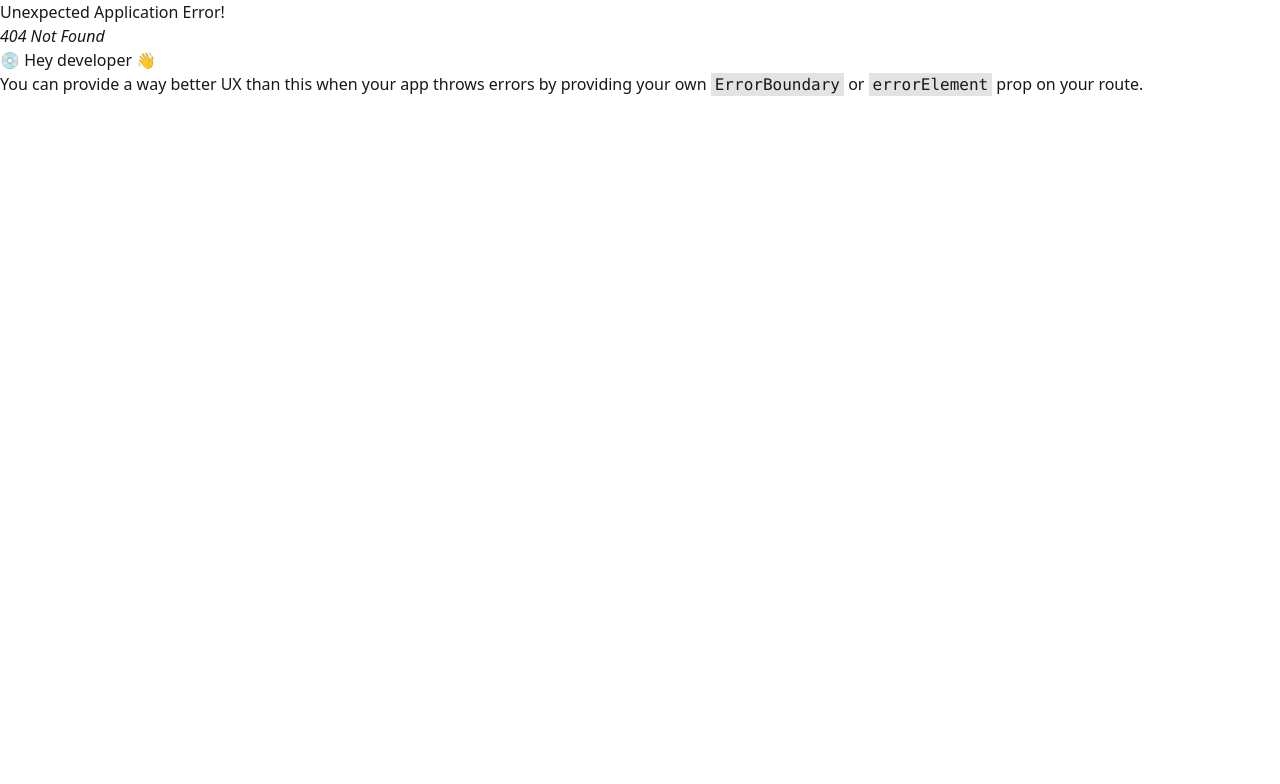
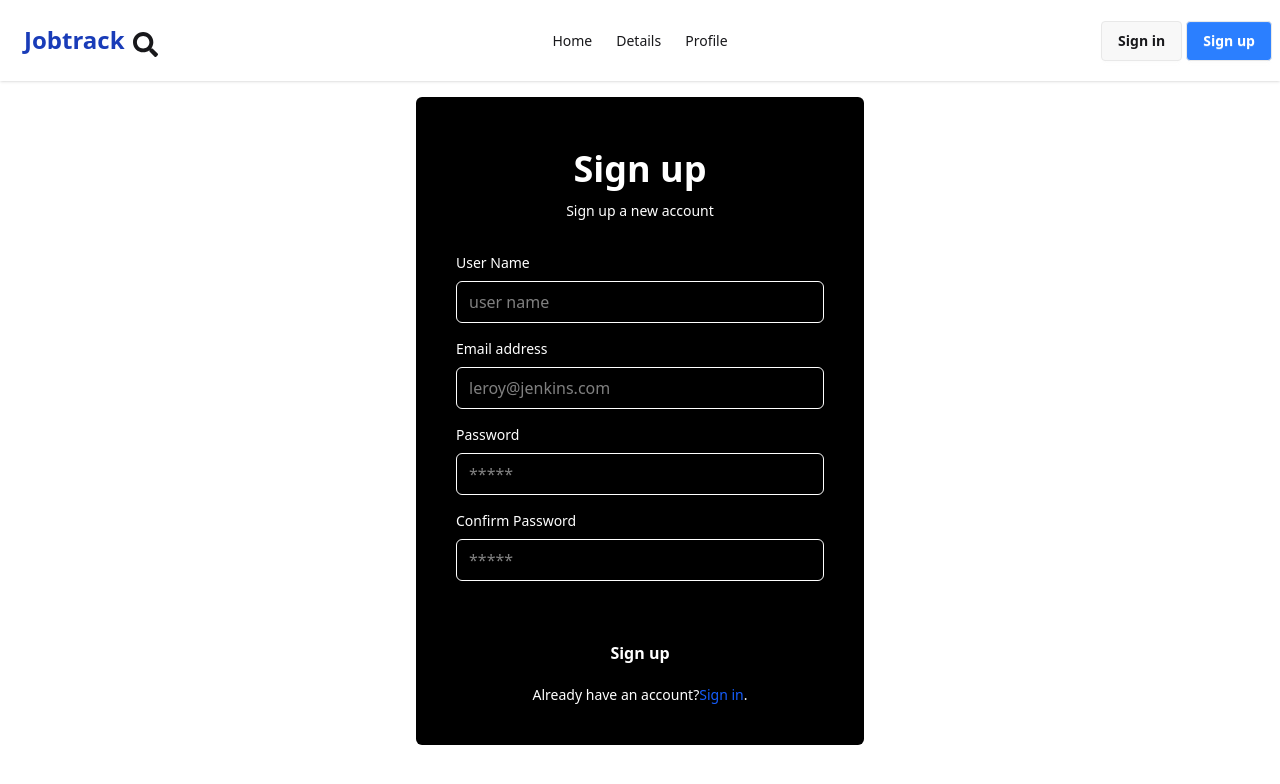
Before and after one commit to Abdul-Aziz-wasi/Job-Track, a React (Vite) app: page /signup in a window 1280 px wide. Before the commit this address had no page. Shown: the top 784 px of the page. Built offline with nearby package versions, Linux system fonts and the light colour scheme.

Commit message:
added some code

```diff
--- a/package.json
+++ b/package.json
@@ -11,6 +11,7 @@
   },
   "dependencies": {
     "@tailwindcss/vite": "^4.1.5",
+    "firebase": "^11.6.1",
     "react": "^19.0.0",
     "react-dom": "^19.0.0",
     "react-icons": "^5.5.0",
--- a/public/job.json
+++ b/public/job.json
@@ -4,11 +4,12 @@
       "name": "Google",
       "logo": "https://upload.wikimedia.org/wikipedia/commons/2/2f/Google_2015_logo.svg",
       "location": "San Francisco, CA",
-      "website": "https://google.com",
+
       "industry": "Information Technology",
       "jobs": [
         {
           "id": "job_001",
+          "website": "https://google.com",
           "title": "Senior Software Engineer",
           "bannerImage": "https://example.com/jobs/software-engineer.jpg",
           "location": "Remote",
@@ -18,6 +19,7 @@
         },
         {
           "id": "job_002",
+          "website": "https://google.com",
           "title": "DevOps Specialist",
           "bannerImage": "https://example.com/jobs/devops.jpg",
           "location": "San Francisco, CA",
@@ -32,11 +34,12 @@
       "name": "Microsoft",
       "logo": "https://upload.wikimedia.org/wikipedia/commons/4/44/Microsoft_logo.svg",
       "location": "Denver, CO",
-      "website": "https://microsoft.com",
+
       "industry": "Renewable Energy",
       "jobs": [
         {
           "id": "job_003",
+          "website": "https://microsoft.com",
           "title": "Solar Project Manager",
           "bannerImage": "https://example.com/jobs/solar-manager.jpg",
           "location": "Denver, CO",
@@ -51,11 +54,12 @@
       "name": "IBM",
       "logo": "https://upload.wikimedia.org/wikipedia/commons/5/51/IBM_logo.svg",
       "location": "New York, NY",
-      "website": "https://ibm.com",
+
       "industry": "Food Delivery",
       "jobs": [
         {
           "id": "job_004",
+          "website": "https://ibm.com",
           "title": "Mobile App Developer",
           "bannerImage": "https://example.com/jobs/app-developer.jpg",
           "location": "Remote",
@@ -65,6 +69,7 @@
         },
         {
           "id": "job_005",
+          "website": "https://ibm.com",
           "title": "Customer Support",
           "bannerImage": "https://example.com/jobs/support.jpg",
           "location": "New York, NY",
@@ -85,6 +90,7 @@
       "jobs": [
         {
           "id": "job_010",
+          "website": "https://dell.com",
           "title": "Mechanical Engineer",
           "bannerImage": "https://example.com/jobs/engineer.jpg",
           "location": "Detroit, MI",
@@ -94,6 +100,7 @@
         },
         {
           "id": "job_011",
+          "website": "https://dell.com",
           "title": "Sales Representative",
           "bannerImage": "https://example.com/jobs/sales.jpg",
           "location": "Multiple Locations",
--- a/src/JobApply.jsx
+++ b/src/JobApply.jsx
@@ -1,13 +1,18 @@
 
-import { useLoaderData} from 'react-router';
+import { Link, useLoaderData, useParams} from 'react-router';
 
 const JobApply = () => {
+    let job ={}
     const data =useLoaderData();
+    const {id}=useParams();
+    // const [job, setJob] =useState()
+    for(const item of data){
+        const findJob =item.jobs.find(job=>job.id ==id)
+        if(findJob){
+            job=findJob
+        }
+    }
 
-
-
-    const {jobs}= data;
-    console.log(jobs)
 
 
 
@@ -16,16 +21,14 @@
         <div className='flex items-center justify-center p-8 mt-4'>
             <div className="flex flex-col max-w-md gap-2 p-6 rounded-md shadow-md dark:bg-gray-50 dark:text-gray-800">
        <h2 className="flex items-center gap-2 text-xl font-semibold leading-tight tracking-wide">
-           <svg xmlns="http://www.w3.org/2000/svg" viewBox="0 0 512 512" className="w-6 h-6 fill-current shrink-0 dark:text-violet-600">
-               <path d="M451.671,348.569,408,267.945V184c0-83.813-68.187-152-152-152S104,100.187,104,184v83.945L60.329,348.568A24,24,0,0,0,81.432,384h86.944c-.241,2.636-.376,5.3-.376,8a88,88,0,0,0,176,0c0-2.7-.135-5.364-.376-8h86.944a24,24,0,0,0,21.1-35.431ZM312,392a56,56,0,1,1-111.418-8H311.418A55.85,55.85,0,0,1,312,392ZM94.863,352,136,276.055V184a120,120,0,0,1,240,0v92.055L417.137,352Z"></path>
-               <rect width="32" height="136" x="240" y="112"></rect>
-               <rect width="32" height="32" x="240" y="280"></rect>
-           </svg>web developer
+        <p>Title:{job.title}</p>
+
        </h2>
-       <p className="flex-1 dark:text-gray-600">My job</p>
+       <p className="flex-1 dark:text-gray-600">Type:{job.jobType}</p>
+       <p className="flex-1 dark:text-gray-600">Salary:{job.salary}</p>
        <div className="flex flex-col justify-end gap-3 mt-6 sm:flex-row">
 
-           <button className="px-6 py-2 btn btn-primary rounded-sm shadow-sm dark:bg-violet-600 dark:text-gray-50">Apply</button>
+           <Link to={`${job.website}`}><button className="px-6 py-2 btn btn-primary rounded-sm shadow-sm dark:bg-violet-600 dark:text-gray-50">Apply</button></Link>
        </div>
    </div>
           </div>
--- a/src/JobDetails.jsx
+++ b/src/JobDetails.jsx
@@ -6,7 +6,7 @@
     const {id}=useParams()
     const data =useLoaderData()
     const singleData =data.find(data=>data.id ==id)
-    const {logo,name,website,location,jobs}=singleData;
+    const {logo,name,location,jobs}=singleData;
     console.log(jobs)
 
     return (
--- a/src/Navbar.jsx
+++ b/src/Navbar.jsx
@@ -1,9 +1,12 @@
 import React from 'react';
-import { NavLink } from 'react-router';
+import { NavLink, useLocation, useNavigate } from 'react-router';
 import { FaSearch } from "react-icons/fa";
 
 
 const Navbar = () => {
+	const navigate =useNavigate()
+	const {pathname} = useLocation()
+
     return (
 		<div className="navbar bg-base-100 shadow-sm">
 		<div className="navbar-start">
@@ -14,7 +17,7 @@
 			<ul
 			  tabIndex={0}
 			  className="menu menu-sm dropdown-content bg-base-100 rounded-box z-1 mt-3 w-52 p-2 shadow font-bold">
-			 <li className=' active:text-blue-600'><NavLink to="/">Home</NavLink></li>
+			 <li ><NavLink to="/">Home</NavLink></li>
 			<li><NavLink to="/details">Details</NavLink></li>
 			<li><NavLink to="/profile">Profile</NavLink></li>
 			</ul>
@@ -30,8 +33,8 @@
 		  </ul>
 		</div>
 		<div className="navbar-end gap-1">
-		  <NavLink className="btn btn-primary">Login</NavLink>
-		  <NavLink className="btn btn-primary">Logout</NavLink>
+		  <button onClick={()=>navigate("/signin")} className={`btn  ${pathname=="/signin"?"bg-blue-500 text-white":""}`}>Sign in</button>
+		  <button onClick={()=>navigate("/signup")}  className={`btn ${pathname=="/signup"?"bg-blue-500 text-white":""}`}>Sign up</button>
 		</div>
 	  </div>
     );
--- a/src/Root/Root.jsx
+++ b/src/Root/Root.jsx
@@ -1,12 +1,52 @@
-import React from 'react';
+import React, { createContext } from 'react';
 import { Outlet } from 'react-router';
 import Navbar from '../Navbar';
+import { createUserWithEmailAndPassword, signInWithEmailAndPassword } from 'firebase/auth';
+import { auth } from '../firebase/firebase.config';
 
+export const valueContext =createContext()
 const Root = () => {
+    const handleSignIn =(email,password)=>{
+        console.log("login",email,password)
+
+        signInWithEmailAndPassword(auth, email, password)
+        .then((userCredential) => {
+
+          const user = userCredential.user;
+          console.log(user)
+
+        })
+        .catch((error) => {
+            console.log(error)
+
+        });
+
+    }
+
+    const handleSignUp =(email,password)=>{
+        createUserWithEmailAndPassword(auth,email,password)
+        .then((userCredential) => {
+
+            const user = userCredential.user;
+            console.log(user)
+            alert("user sign up successfully")
+         })
+         .catch((error) => {
+
+            console.log(error)
+          });
+    }
+    const contextValue ={
+        handleSignIn,
+        handleSignUp
+    }
     return (
         <div>
+
+            <valueContext.Provider value={contextValue}>
             <Navbar></Navbar>
             <Outlet></Outlet>
+            </valueContext.Provider>
         </div>
     );
 };
--- /dev/null
+++ b/src/SignIn.jsx
@@ -0,0 +1,60 @@
+
+import React, {  useContext } from 'react';
+import { NavLink } from 'react-router';
+
+import { valueContext } from './Root/Root';
+
+const SignIn = () => {
+    const {handleSignIn} =useContext(valueContext)
+    const handleSubmit =(e)=>{
+        e.preventDefault()
+        const email =e.target.email.value;
+        const password =e.target.password.value
+        console.log("submit")
+        handleSignIn(email,password)
+
+
+
+    }
+    return (
+        <div className="w-full max-w-md p-4 rounded-md shadow sm:p-8 bg-black mx-auto text-white my-4">
+	<h2 className="mb-3 text-3xl font-semibold text-center">Sign in your account</h2>
+	<p className="text-sm text-center dark:text-gray-600">Dont have account?
+		<NavLink to="/signup" href="#" rel="noopener noreferrer" className="focus:underline hover:underline">Sign up here</NavLink>
+	</p>
+	<div className="my-6 space-y-4">
+		<button aria-label="Login with Google" type="button" className="flex items-center justify-center w-full p-4 space-x-4 border rounded-md focus:ring-2 focus:ring-offset-1 dark:border-gray-600 focus:dark:ring-violet-600">
+			<svg xmlns="http://www.w3.org/2000/svg" viewBox="0 0 32 32" className="w-5 h-5 fill-current">
+				<path d="M16.318 13.714v5.484h9.078c-0.37 2.354-2.745 6.901-9.078 6.901-5.458 0-9.917-4.521-9.917-10.099s4.458-10.099 9.917-10.099c3.109 0 5.193 1.318 6.38 2.464l4.339-4.182c-2.786-2.599-6.396-4.182-10.719-4.182-8.844 0-16 7.151-16 16s7.156 16 16 16c9.234 0 15.365-6.49 15.365-15.635 0-1.052-0.115-1.854-0.255-2.651z"></path>
+			</svg>
+			<p>Login with Google</p>
+		</button>
+
+
+	</div>
+	<div className="flex items-center w-full my-4">
+		<hr  className="w-full dark:text-gray-600" />
+		<p className="px-3 dark:text-gray-600">OR</p>
+		<hr  className="w-full dark:text-gray-600" />
+	</div>
+	<form onSubmit={handleSubmit} noValidate="" action="" className="space-y-8">
+		<div className="space-y-4">
+			<div className="space-y-2">
+				<label htmlFor="email" className="block text-sm">Email address</label>
+				<input type="email" name="email" id="email" placeholder="leroy@jenkins.com" className="w-full px-3 py-2 border rounded-md dark:border-gray-300 dark:bg-gray-50 dark:text-gray-800 focus:dark:border-violet-600" />
+			</div>
+			<div className="space-y-2">
+				<div className="flex justify-between">
+					<label htmlFor="password" className="text-sm">Password</label>
+					<a rel="noopener noreferrer" href="#" className="text-xs hover:underline dark:text-gray-600">Forgot password?</a>
+				</div>
+				<input type="password" name="password" id="password" placeholder="*****" className="w-full px-3 py-2 border rounded-md dark:border-gray-300 dark:bg-gray-50 dark:text-gray-800 focus:dark:border-violet-600" />
+			</div>
+		</div>
+		<button type="submit" className="w-full px-8 py-3 font-semibold rounded-md dark:bg-violet-600 dark:text-gray-50">Sign in</button>
+	</form>
+</div>
+    );
+};
+
+export default SignIn;
--- /dev/null
+++ b/src/SignUp.jsx
@@ -0,0 +1,78 @@
+import React, { useContext } from 'react';
+import { NavLink } from 'react-router';
+import { valueContext } from './Root/Root';
+
+
+const SignUp = () => {
+    const {handleSignUp}=useContext(valueContext)
+    const handleSubmit=(e)=>{
+        e.preventDefault()
+        const user = e.target.user.value;
+        const email =e.target.email.value;
+        const password =e.target.password.value;
+        const confirmPassword =e.target.confirmpassword.value;
+        if(password.length < 6){
+            alert("password must be greater than 6 digit or equal");
+            return;
+        }
+        if(password!==confirmPassword){
+            alert("password not matched");
+            return;
+        }
+        if(!/[a-z]/.test(password)){
+            alert('password contain atleast a lowercase');
+            return;
+        }
+        if(!/[A-Z]/.test(password)){
+            alert('password contain atleast a Uppercase');
+            return;
+        }
+        handleSignUp(email,password)
+
+
+    }
+    return (
+        <div className="flex flex-col max-w-md mx-auto p-6 rounded-md sm:p-10 dark:bg-gray-50 my-4 bg-black text-white">
+        <div className="mb-8 text-center">
+            <h1 className="my-3 text-4xl font-bold">Sign up</h1>
+            <p className="text-sm dark:text-gray-600">Sign up a new account</p>
+        </div>
+        <form onSubmit={handleSubmit} noValidate="" action="" className="space-y-12">
+            <div className="space-y-4">
+                <div>
+                    <label htmlFor="user" className="block mb-2 text-sm">User Name</label>
+                    <input type="text" name="user" id="user" placeholder="user name" className="w-full px-3 py-2 border rounded-md dark:border-gray-300 dark:bg-gray-50 dark:text-gray-800" />
+                </div>
+                <div>
+                    <label htmlFor="email" className="block mb-2 text-sm">Email address</label>
+                    <input type="email" name="email" id="email" placeholder="leroy@jenkins.com" className="w-full px-3 py-2 border rounded-md dark:border-gray-300 dark:bg-gray-50 dark:text-gray-800" />
+                </div>
+                <div>
+                    <div className="flex justify-between mb-2">
+                        <label htmlFor="password" className="text-sm">Password</label>
+
+                    </div>
+                    <input type="password" name="password" id="password" placeholder="*****" className="w-full px-3 py-2 border rounded-md dark:border-gray-300 dark:bg-gray-50 dark:text-gray-800" />
+                </div>
+                <div>
+                    <div className="flex justify-between mb-2">
+                        <label htmlFor="password" className="text-sm">Confirm Password</label>
+
+                    </div>
+                    <input type="password" name="confirmpassword" id="confirmpassword" placeholder="*****" className="w-full px-3 py-2 border rounded-md dark:border-gray-300 dark:bg-gray-50 dark:text-gray-800" />
+                </div>
+            </div>
+            <div className="space-y-2">
+                <div>
+                    <button type="submit" className="w-full px-8 py-3 font-semibold rounded-md dark:bg-violet-600 dark:text-gray-50">Sign up</button>
+                </div>
+                <p className="px-6 text-sm text-center dark:text-gray-600">Already have an account?
+                    <NavLink to="/signin" rel="noopener noreferrer" href="#" className="hover:underline text-blue-600">Sign in</NavLink>.
+                </p>
+            </div>
+        </form>
+    </div>
+    );
+};
+
+export default SignUp;
--- /dev/null
+++ b/src/firebase/firebase.config.js
@@ -0,0 +1,16 @@
+
+import { initializeApp } from "firebase/app";
+import { getAuth } from "firebase/auth";
+
+const firebaseConfig = {
+  apiKey: "AIzaSyDDD4Fi1vmS5JvXcAfCr7dT2OPC_hexgqQ",
+  authDomain: "my-auth-for-assignment.firebaseapp.com",
+  projectId: "my-auth-for-assignment",
+  storageBucket: "my-auth-for-assignment.firebasestorage.app",
+  messagingSenderId: "715672979012",
+  appId: "1:715672979012:web:f8dbec9f4839d559df5e11"
+};
+
+
+const app = initializeApp(firebaseConfig);
+export const auth =getAuth(app)
--- a/src/index.css
+++ b/src/index.css
@@ -1,6 +1,6 @@
 @import "tailwindcss";
 @plugin "daisyui";
 
-a :active{
+.active{
     color:blue;
 }
--- a/src/router/router.js
+++ b/src/router/router.js
@@ -9,6 +9,8 @@
 import JobDetails from "../JobDetails";
 import JobInfo from "../JobInfo";
 import JobApply from "../JobApply";
+import SignIn from "../SignIn";
+import SignUp from "../SignUp";
 
 
 
@@ -45,6 +47,14 @@
           path:"/job-apply/:id",
           Component:JobApply,
           loader:()=>fetch("/job.json")
+        },
+        {
+          path:"/signin",
+          Component:SignIn
+        },
+        {
+          path:"/signup",
+          Component:SignUp
         }
 
      ]
```
Also changed, not shown: 1 other file (tests, documents, lock files or other folders).
